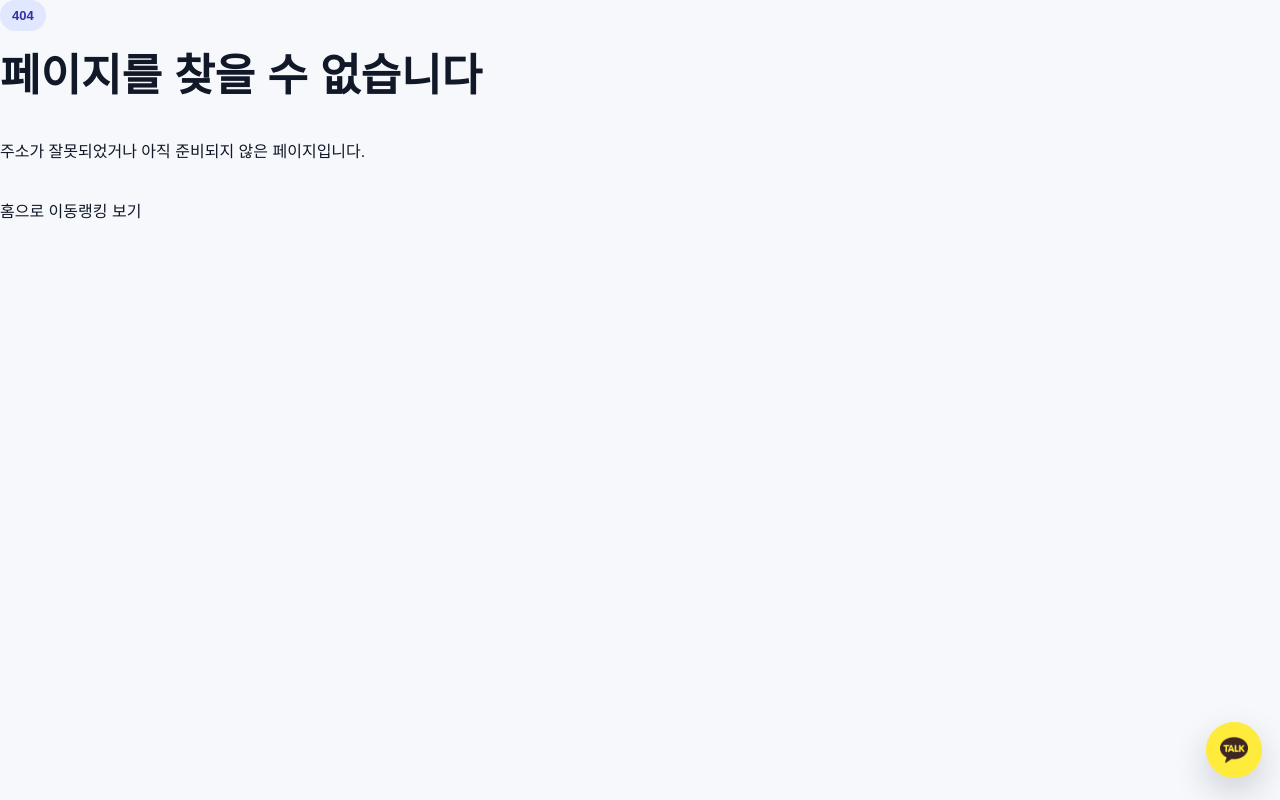
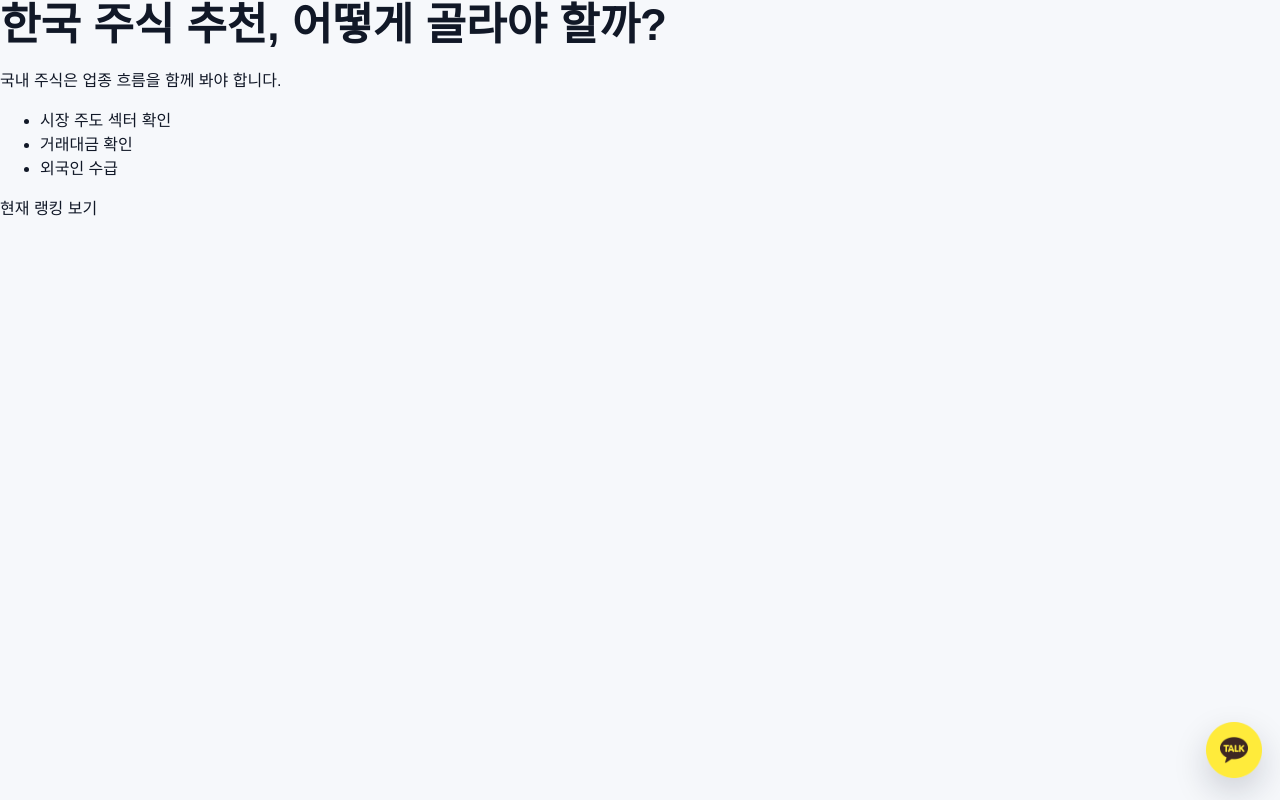
Before and after one commit to DcoyA/screener, a Next.js app: page /seo/korea-stocks in a window 1280 px wide. Before the commit this address had no page. Built offline with nearby package versions, Linux system fonts and the light colour scheme.

Commit message:
Create page.js

```diff
--- /dev/null
+++ b/app/seo/korea-stocks/page.js
@@ -0,0 +1,21 @@
+export const metadata = {
+  title: '한국 주식 추천 | 국내 상장 종목 분석',
+  description: '한국 주식 시장에서 투자할 종목을 찾는 기준',
+};
+
+export default function Page() {
+  return (
+    <main>
+      <h1>한국 주식 추천, 어떻게 골라야 할까?</h1>
+      <p>국내 주식은 업종 흐름을 함께 봐야 합니다.</p>
+
+      <ul>
+        <li>시장 주도 섹터 확인</li>
+        <li>거래대금 확인</li>
+        <li>외국인 수급</li>
+      </ul>
+
+      <a href="/ranking">현재 랭킹 보기</a>
+    </main>
+  );
+}
```
